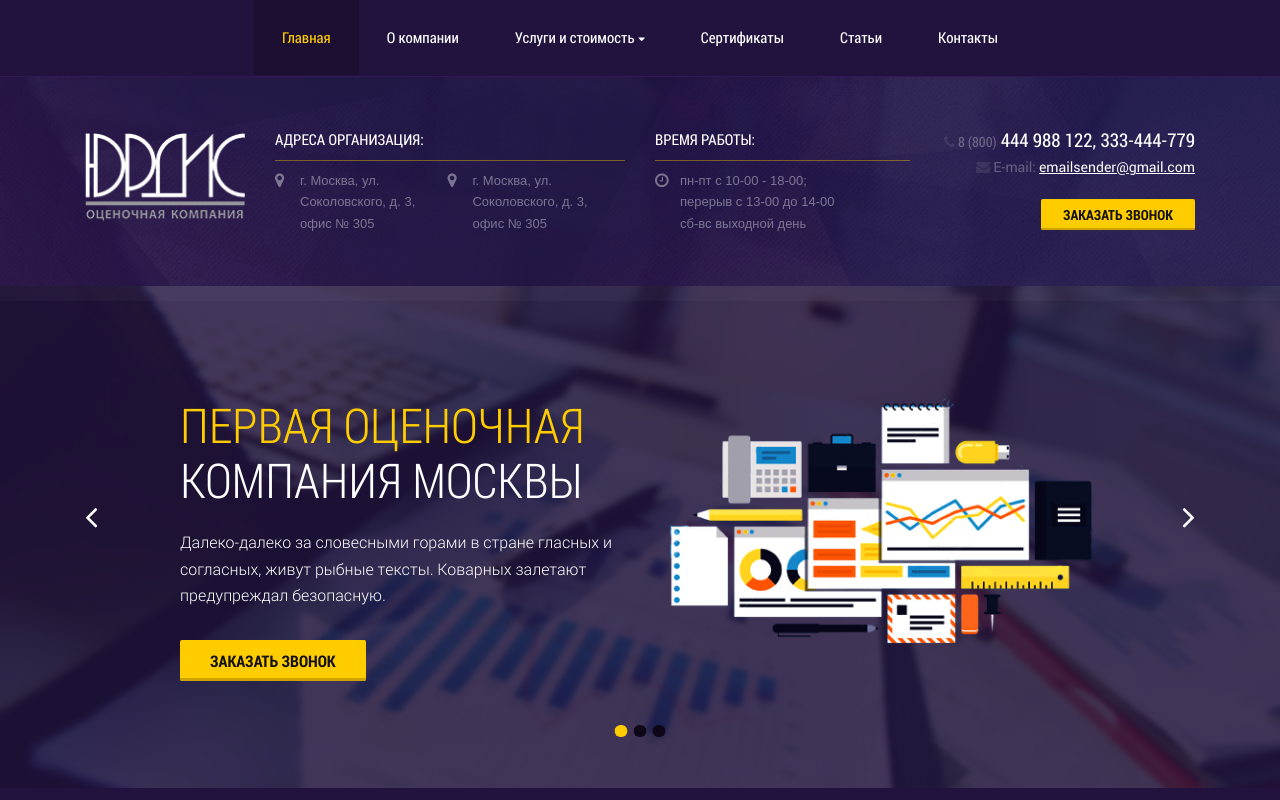
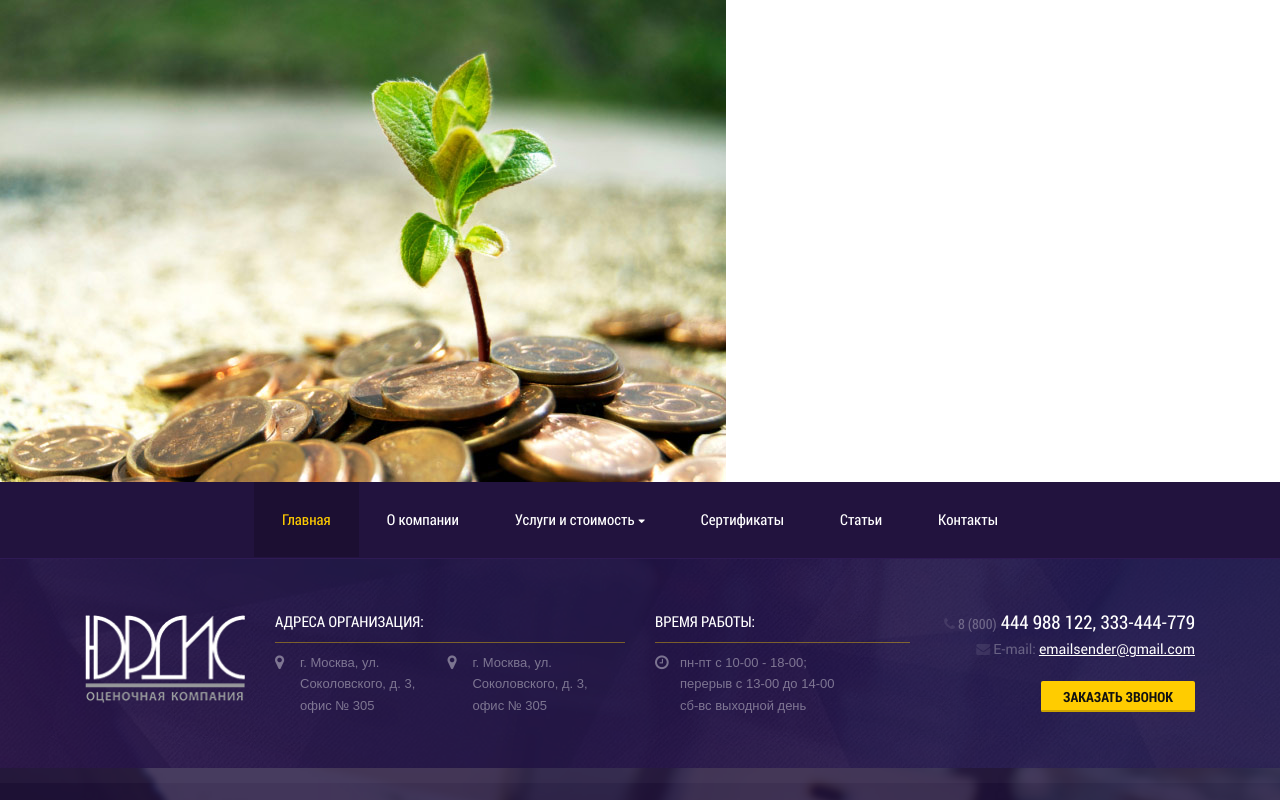
Before and after one commit to guardofparadise/web-2, a plain HTML site: page index.html in a window 1280 px wide. Shown: the top 800 px of the page. Drawn offline with Linux system fonts and the light colour scheme.

Commit message:
Update index.html

```diff
--- a/index.html
+++ b/index.html
@@ -27,7 +27,7 @@
 </head>
 
 <body class="ishome">
-
+<img src="img/_5.jpg">
 	<header class="main-head">
 
 		<nav class="top-line">
```
